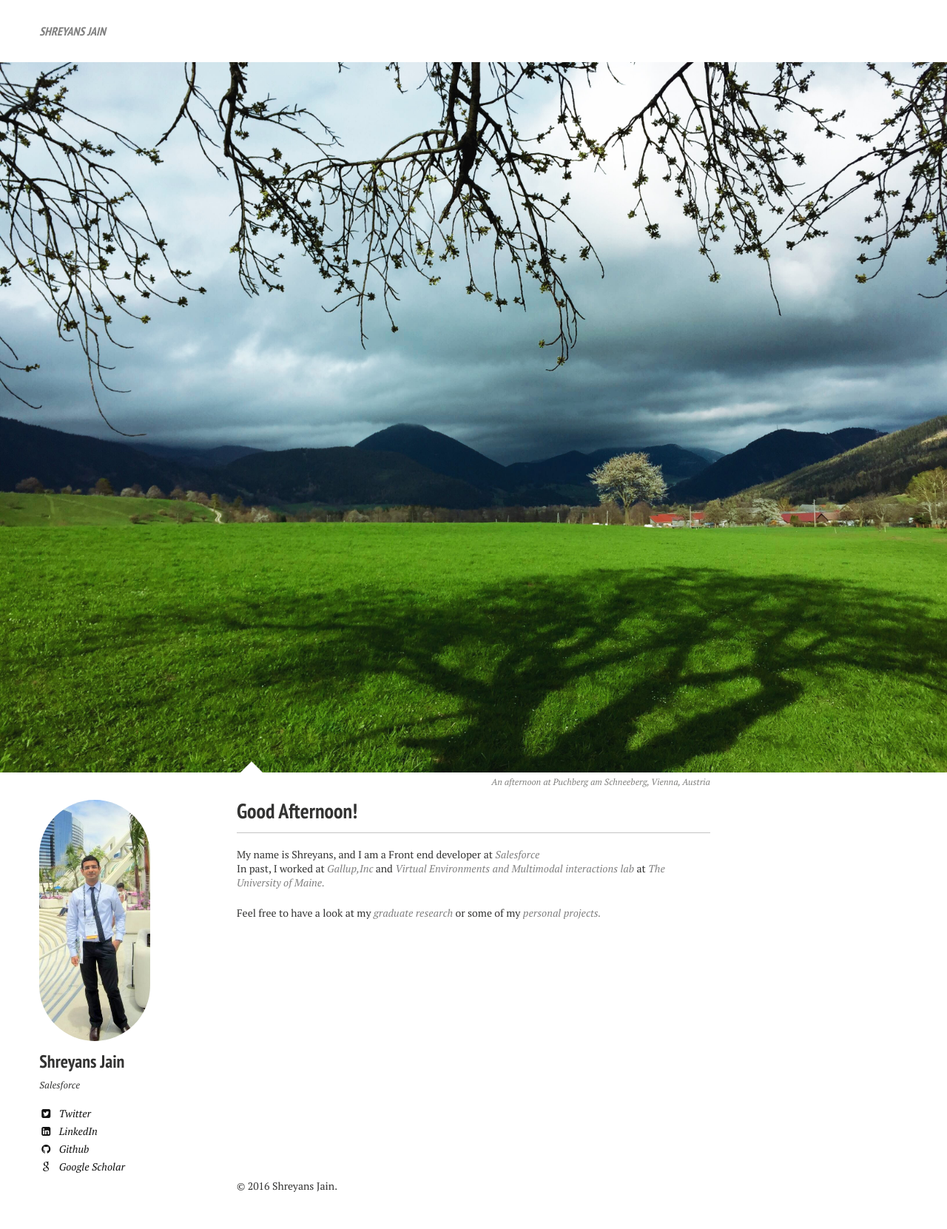
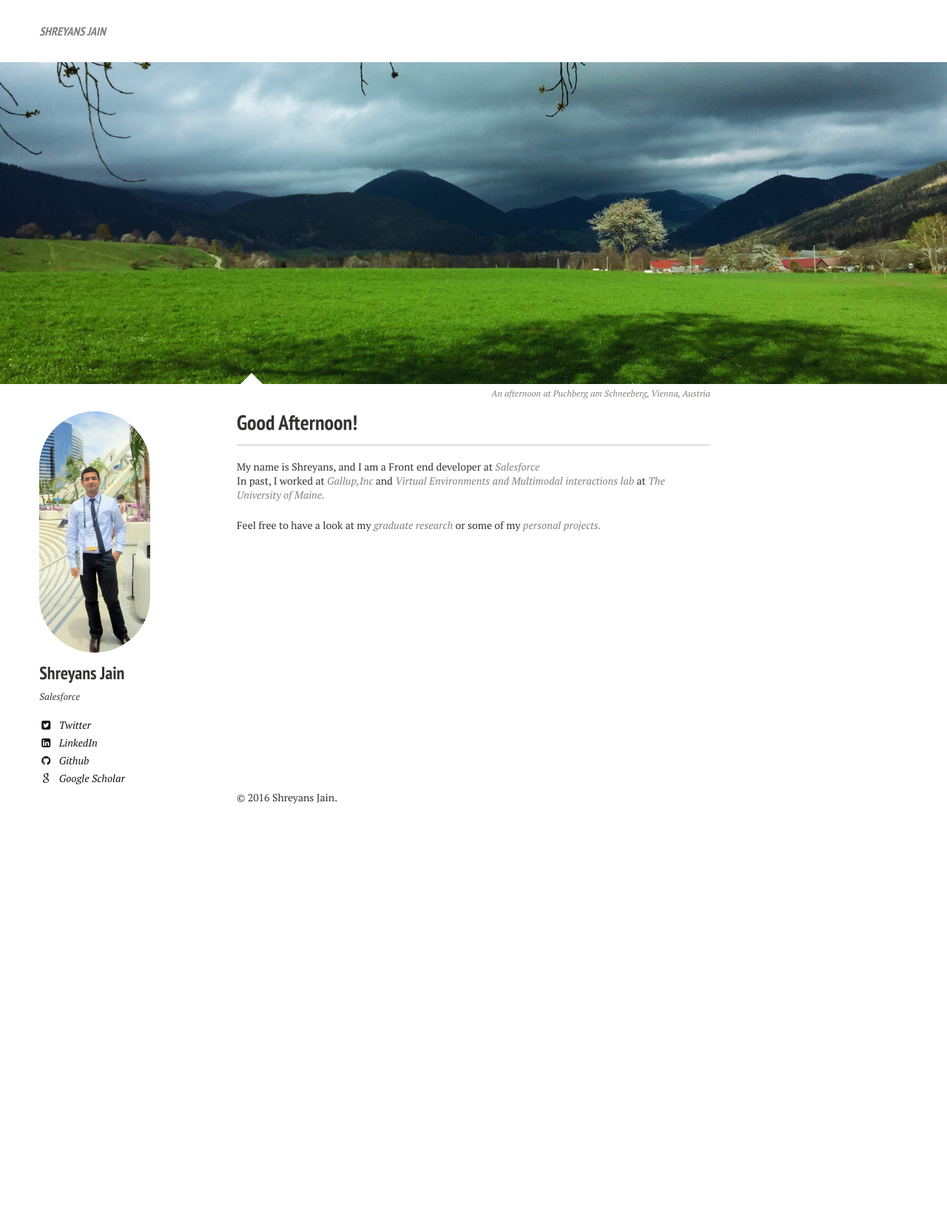
Before and after one commit to shrej/shrej.github.io, a Jekyll site: the page built from index.md, in a window 1280 px wide. Shown: the whole page at 74% size. Built offline with Jekyll 4.4.1, drawn with Linux system fonts in a browser that asks for light colours; nearby versions of some CDN libraries; after the commit the page ends 1136 px from its top, so only the background shows below that.

Commit message:
Updated reference to cover photo

```diff
--- a/index.md
+++ b/index.md
@@ -3,7 +3,7 @@ layout: home
 excerpt: "Shreyans Jain Personal home page"
 tags: [Jekyll, theme, responsive, blog, template]
 image:
-  feature: cover.jpg
-  credit: WeGraphics
+  feature: cover-photo.jpg
+  credit: Shreyans Jain
   creditlink: http://shrej.github.io
 ---
```
